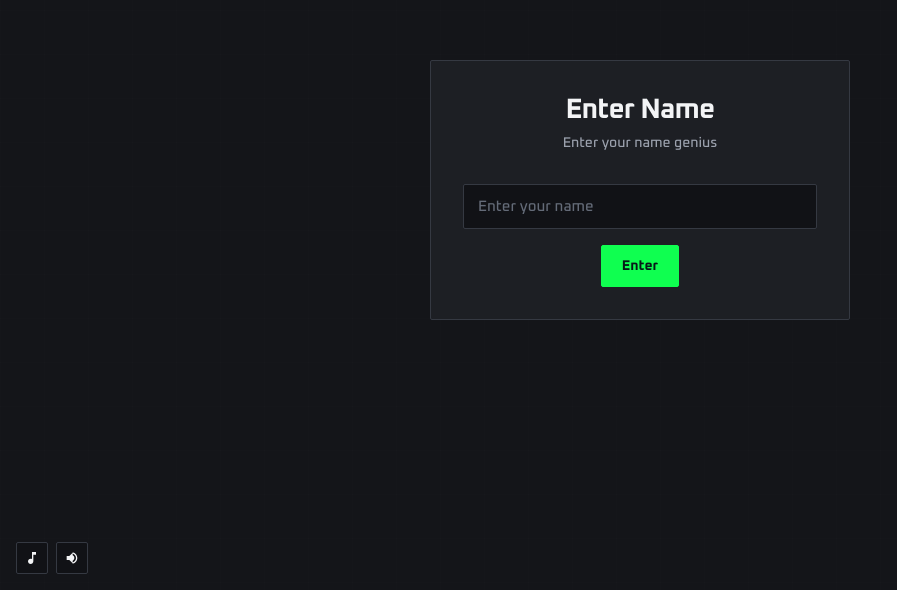
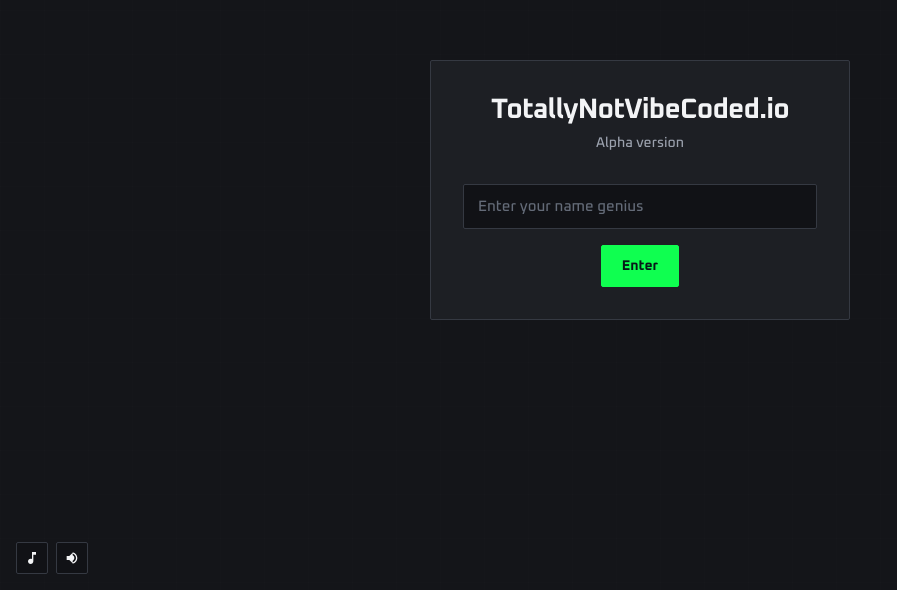
Before and after one commit to Meadou/qube, a website: page wwwroot/index.html in a window 1280 px wide. Shown: the part 210-800 px from the top of the page, without its empty margins (0-897 px from the left). Drawn offline with Linux system fonts and the light colour scheme; no server answers.

Commit message:
last commit before publish

```diff
--- a/wwwroot/index.html
+++ b/wwwroot/index.html
@@ -25,10 +25,10 @@
     <!-- ===================== LOGIN ===================== -->
     <section id="screen-login" class="screen active">
         <div class="panel">
-            <h1>Enter Name</h1>
-            <p class="subtitle">Enter your name genius</p>
+            <h1>TotallyNotVibeCoded.io</h1>
+            <p class="subtitle">Alpha version</p>
             <form id="login-form">
-                <input type="text" id="player-name-input" placeholder="Enter your name" maxlength="16" required>
+                <input type="text" id="player-name-input" placeholder="Enter your name genius" maxlength="16" required>
                 <button type="submit" class="btn btn-primary">Enter</button>
             </form>
         </div>
```
